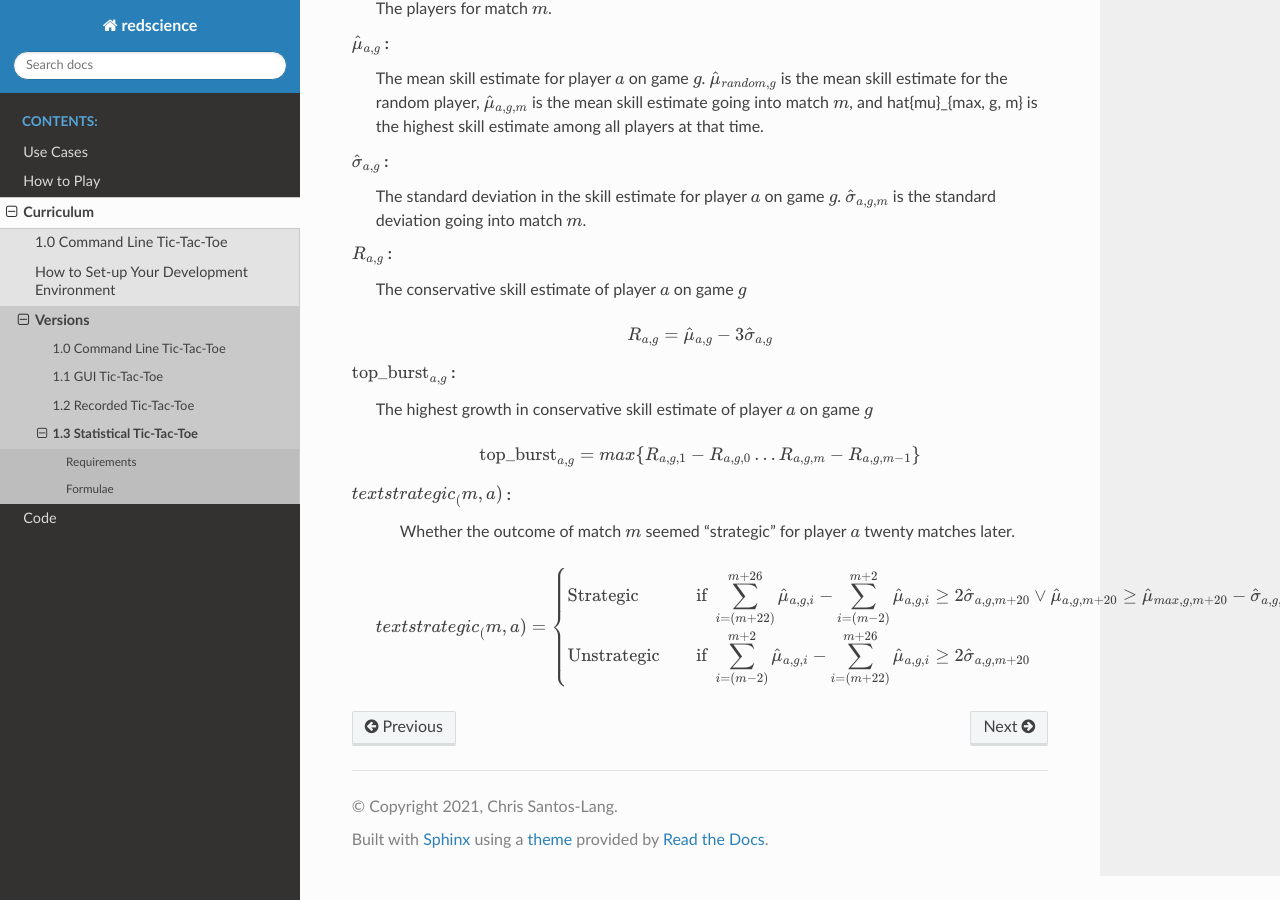
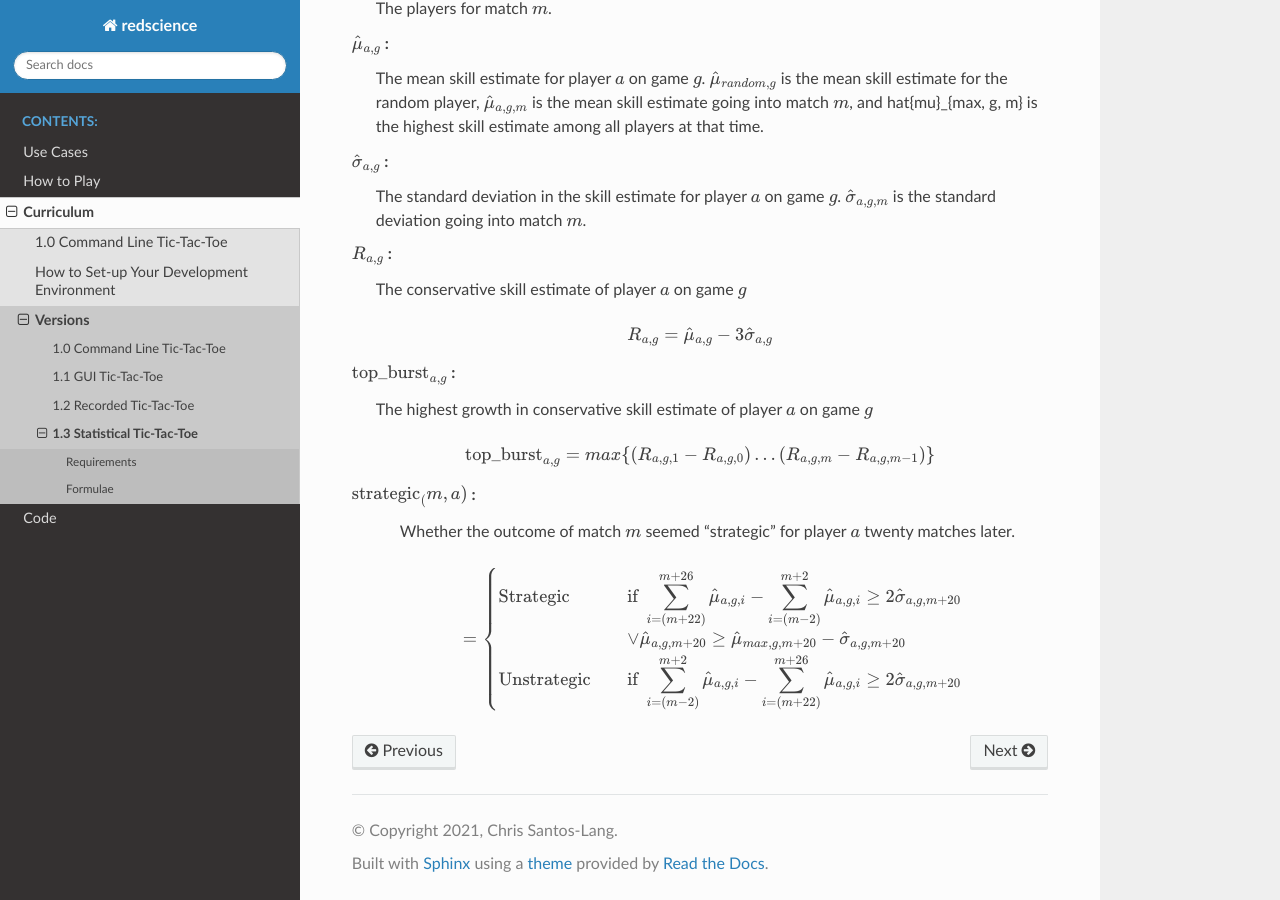
Before and after one commit to ChrisSantosLang/redscience, a Sphinx documentation site: the page built from docs/source/releases/stats.rst, in a window 1280 px wide and 900 px high, scrolled down 1050 px. Built offline with Sphinx 7.4.7 and the Read the Docs theme 2.0.0, drawn with Linux system fonts in a browser that asks for light colours; pages that are not in the unit, such as notebooks, are missing from menus.

Commit message:
Update stats.rst

```diff
--- a/docs/source/releases/stats.rst
+++ b/docs/source/releases/stats.rst
@@ -84,22 +84,23 @@ Formulae
 .. math::
    \text{top_burst}_{a, g}
      = max \{
-	   R_{a, g, 1} - R_{a, g, 0} \dots
-       R_{a, g, m} - R_{a, g, m-1} \}
+	   (R_{a, g, 1} - R_{a, g, 0}) \dots
+       (R_{a, g, m} - R_{a, g, m-1}) \}
 
-:math:`text{strategic}_(m, a)` :
+:math:`\text{strategic}_(m, a)` :
   Whether the outcome of match :math:`m` seemed "strategic" for
   player :math:`a` twenty matches later.
 
  .. math::
-   text{strategic}_(m, a) =
+   =
     \begin{cases}
       \text{Strategic}  & \quad \text{if }
 	    \displaystyle\sum_{i=(m+22)}^{m+26} \hat{\mu}_{a, g, i}
         - \displaystyle\sum_{i=(m-2)}^{m+2} \hat{\mu}_{a, g, i}
-        \ge  2 \hat{\sigma}_{a, g, m+20}
-        \lor \hat{\mu}_{a, g, m+20} \ge \hat{\mu}_{max, g, m+20}
-		  - \hat{\sigma}_{a, g, m+20}\\
+        \ge  2 \hat{\sigma}_{a, g, m+20}\\
+        & \quad \lor \hat{\mu}_{a, g, m+20}
+	  \ge \hat{\mu}_{max, g, m+20}
+	    - \hat{\sigma}_{a, g, m+20}\\
       \text{Unstrategic}  & \quad \text{if }
 	    \displaystyle\sum_{i=(m-2)}^{m+2} \hat{\mu}_{a, g, i}
 	    - \displaystyle\sum_{i=(m+22)}^{m+26} \hat{\mu}_{a, g, i}
```
